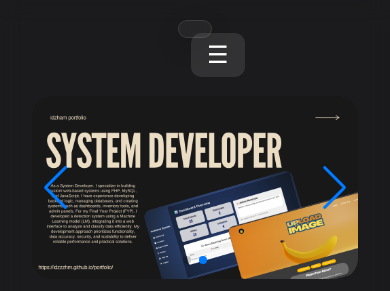
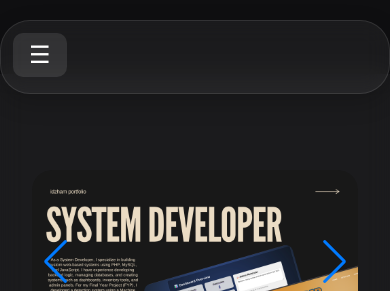
Before and after one commit to Idzzzhm/portfolio, a plain HTML site: page index.html in a window 390 px wide. Shown: the top 291 px of the page. Drawn offline with nearby package versions, Linux system fonts and the light colour scheme.

Commit message:
Update index.html

```diff
--- a/index.html
+++ b/index.html
@@ -349,11 +349,17 @@
   }
 
   @media (max-width: 768px) {
-    nav {
+        nav {
+        flex-direction: column;
+        align-items: flex-start;
+        padding: 3.5rem 1rem 1rem;
+        position: relative;
+        }
+/*     nav {
       flex-direction: column;
       padding: 0.5rem 1rem;
       gap: 0.5rem;
-    }
+    } */
     nav ul {
       flex-direction: column;
       align-items: center;
```
